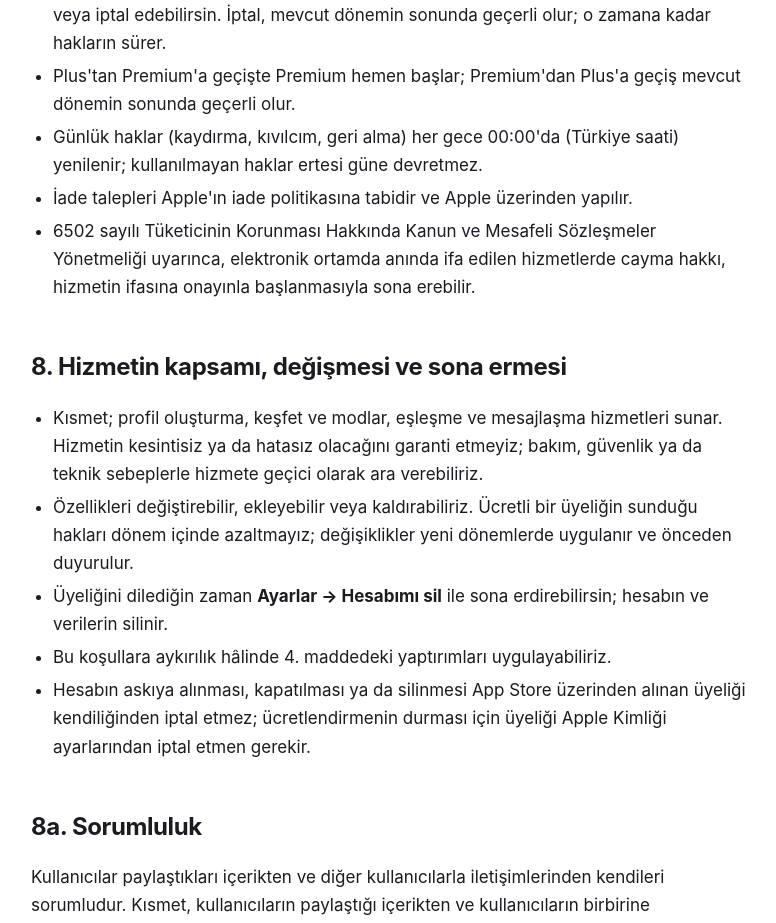
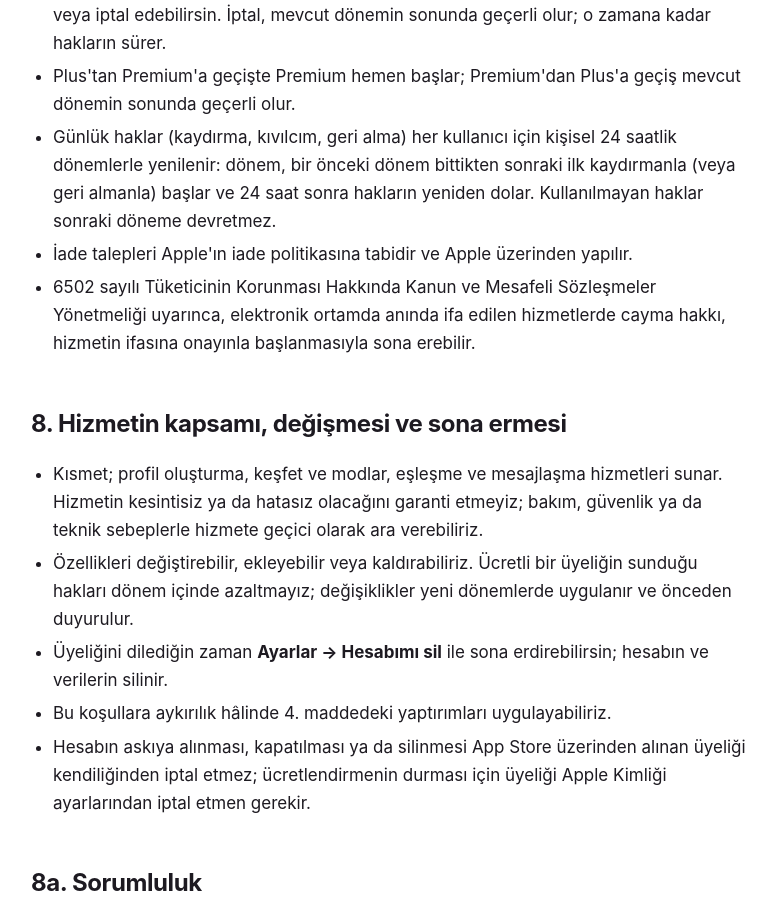
Before and after one commit to movlanovbahtiyar-spec/kismet, a plain HTML site: page kosullar/index.html in a window 1280 px wide. Shown: the part 2608-3531 px from the top of the page, without its empty margins (249-1025 px from the left). Drawn offline with Linux system fonts and the light colour scheme.

Commit message:
Siteyi güncelle
Co-Authored-By: Claude Opus 5.5 <noreply@anthropic.com>

```diff
--- a/kosullar/index.html
+++ b/kosullar/index.html
@@ -69,7 +69,7 @@ footer a{color:var(--dim)}
 <h2>7. Ücretli üyelikler: Kısmet Plus ve Kısmet Premium</h2>
 <p>Kısmet'in temel özellikleri (profil, kaydırma, eşleşme, mesajlaşma, şikâyet ve engelleme) ücretsizdir. İsteğe bağlı iki ücretli üyelik vardır:</p>
 <div class="table"><table><thead><tr><th>Hak</th><th>Standart (ücretsiz) / Plus / Premium</th></tr></thead><tbody><tr><td>Günlük kaydırma</td><td>30 / 70 / sınırsız</td></tr><tr><td>Seni beğenenleri görme</td><td>Yok / Var / Var</td></tr><tr><td>Kıvılcım</td><td>Günde 1 / Günde 3 / Günde 10</td></tr><tr><td>Geri alma</td><td>Günde 1 / Günde 25 / sınırsız</td></tr><tr><td>Gelişmiş filtreler</td><td>Yok / Var / Var</td></tr></tbody></table></div>
-<ul><li><strong>Kısmet Plus:</strong> haftalık ₺75 veya aylık ₺200. <strong>Kısmet Premium:</strong> haftalık ₺150 veya aylık ₺400. Güncel fiyat, satın alma ekranında App Store'un gösterdiği fiyattır.</li><li>Ödeme <strong>Apple</strong> üzerinden, Apple Kimliğine bağlı ödeme yönteminden alınır. Kart veya ödeme bilgilerini görmeyiz.</li><li>Üyelik, dönem bitiminden en az 24 saat önce iptal edilmezse aynı süre ve fiyatla otomatik olarak yenilenir. Yenileme ücreti dönem bitiminden önceki 24 saat içinde tahsil edilir.</li><li>Üyeliğini iPhone'unda <strong>Ayarlar → Apple Kimliği → Abonelikler</strong> bölümünden yönetebilir veya iptal edebilirsin. İptal, mevcut dönemin sonunda geçerli olur; o zamana kadar hakların sürer.</li><li>Plus'tan Premium'a geçişte Premium hemen başlar; Premium'dan Plus'a geçiş mevcut dönemin sonunda geçerli olur.</li><li>Günlük haklar (kaydırma, kıvılcım, geri alma) her gece 00:00'da (Türkiye saati) yenilenir; kullanılmayan haklar ertesi güne devretmez.</li><li>İade talepleri Apple'ın iade politikasına tabidir ve Apple üzerinden yapılır.</li><li>6502 sayılı Tüketicinin Korunması Hakkında Kanun ve Mesafeli Sözleşmeler Yönetmeliği uyarınca, elektronik ortamda anında ifa edilen hizmetlerde cayma hakkı, hizmetin ifasına onayınla başlanmasıyla sona erebilir.</li></ul>
+<ul><li><strong>Kısmet Plus:</strong> haftalık ₺75 veya aylık ₺200. <strong>Kısmet Premium:</strong> haftalık ₺150 veya aylık ₺400. Güncel fiyat, satın alma ekranında App Store'un gösterdiği fiyattır.</li><li>Ödeme <strong>Apple</strong> üzerinden, Apple Kimliğine bağlı ödeme yönteminden alınır. Kart veya ödeme bilgilerini görmeyiz.</li><li>Üyelik, dönem bitiminden en az 24 saat önce iptal edilmezse aynı süre ve fiyatla otomatik olarak yenilenir. Yenileme ücreti dönem bitiminden önceki 24 saat içinde tahsil edilir.</li><li>Üyeliğini iPhone'unda <strong>Ayarlar → Apple Kimliği → Abonelikler</strong> bölümünden yönetebilir veya iptal edebilirsin. İptal, mevcut dönemin sonunda geçerli olur; o zamana kadar hakların sürer.</li><li>Plus'tan Premium'a geçişte Premium hemen başlar; Premium'dan Plus'a geçiş mevcut dönemin sonunda geçerli olur.</li><li>Günlük haklar (kaydırma, kıvılcım, geri alma) her kullanıcı için kişisel 24 saatlik dönemlerle yenilenir: dönem, bir önceki dönem bittikten sonraki ilk kaydırmanla (veya geri almanla) başlar ve 24 saat sonra hakların yeniden dolar. Kullanılmayan haklar sonraki döneme devretmez.</li><li>İade talepleri Apple'ın iade politikasına tabidir ve Apple üzerinden yapılır.</li><li>6502 sayılı Tüketicinin Korunması Hakkında Kanun ve Mesafeli Sözleşmeler Yönetmeliği uyarınca, elektronik ortamda anında ifa edilen hizmetlerde cayma hakkı, hizmetin ifasına onayınla başlanmasıyla sona erebilir.</li></ul>
 <h2>8. Hizmetin kapsamı, değişmesi ve sona ermesi</h2>
 <ul><li>Kısmet; profil oluşturma, keşfet ve modlar, eşleşme ve mesajlaşma hizmetleri sunar. Hizmetin kesintisiz ya da hatasız olacağını garanti etmeyiz; bakım, güvenlik ya da teknik sebeplerle hizmete geçici olarak ara verebiliriz.</li><li>Özellikleri değiştirebilir, ekleyebilir veya kaldırabiliriz. Ücretli bir üyeliğin sunduğu hakları dönem içinde azaltmayız; değişiklikler yeni dönemlerde uygulanır ve önceden duyurulur.</li><li>Üyeliğini dilediğin zaman <strong>Ayarlar → Hesabımı sil</strong> ile sona erdirebilirsin; hesabın ve verilerin silinir.</li><li>Bu koşullara aykırılık hâlinde 4. maddedeki yaptırımları uygulayabiliriz.</li><li>Hesabın askıya alınması, kapatılması ya da silinmesi App Store üzerinden alınan üyeliği kendiliğinden iptal etmez; ücretlendirmenin durması için üyeliği Apple Kimliği ayarlarından iptal etmen gerekir.</li></ul>
 <h2>8a. Sorumluluk</h2>
```
